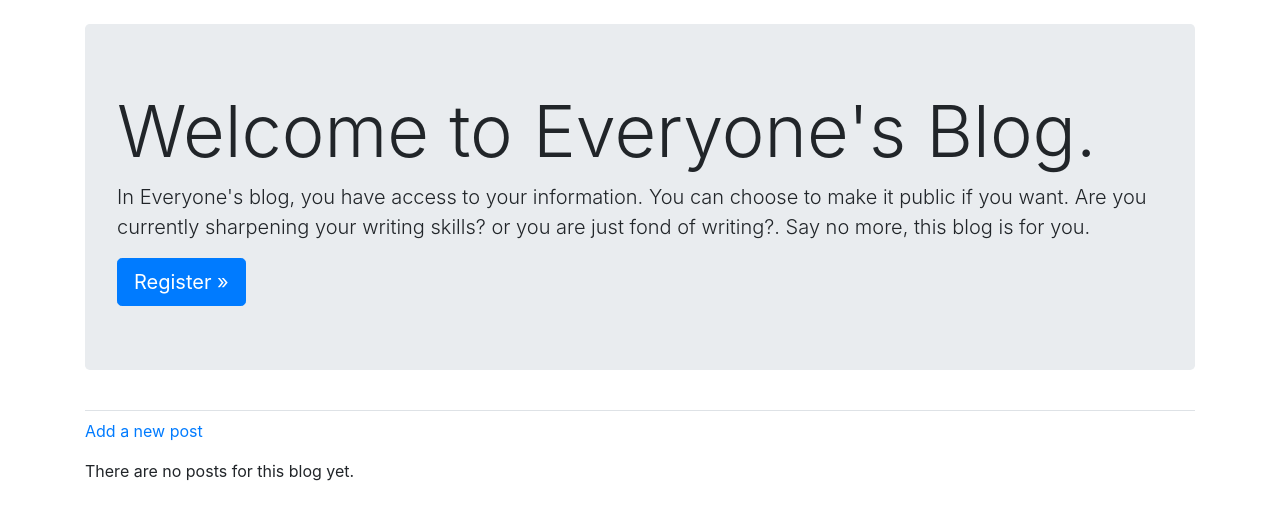
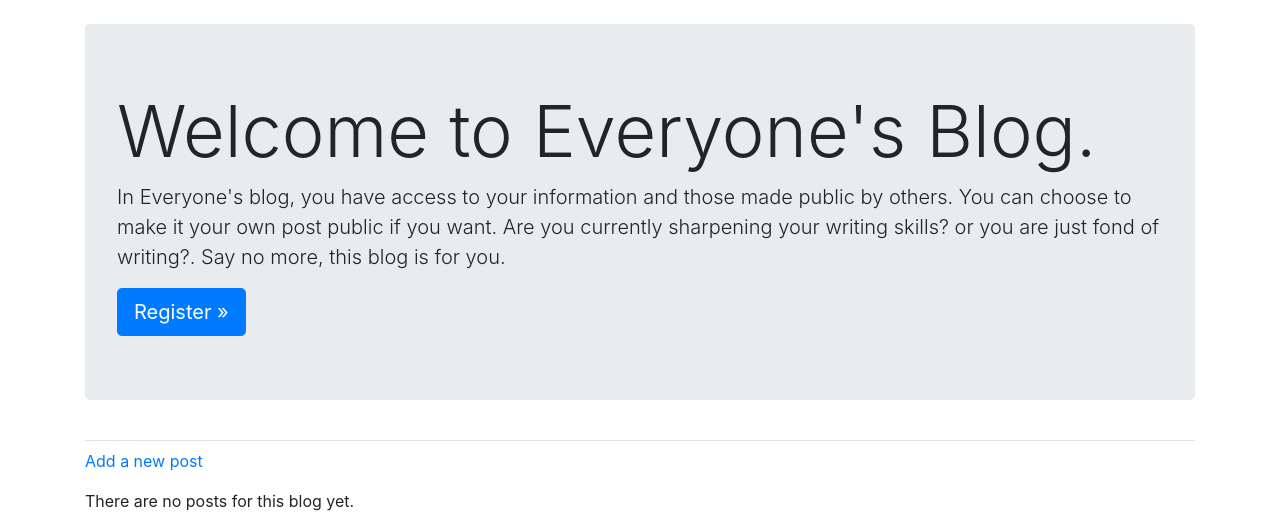
Before and after one commit to ezinneanne/ezinne-first-blog, a Django app: page / in a window 1280 px wide. Shown: the part 58-570 px from the top of the page. Run offline with Django 4.2, Linux system fonts and the light colour scheme; data that the repository does not hold is empty; some libraries are stand-ins or nearby versions.

Commit message:
minor changes

```diff
--- a/blogs/templates/blogs/index.html
+++ b/blogs/templates/blogs/index.html
@@ -7,7 +7,7 @@
           Welcome to Everyone's Blog.
       </h1>
 
-      <p class="lead">In Everyone's blog, you have access to your information. You can choose to make it public if you want. Are you currently sharpening your writing skills? or you are just fond of writing?. Say no more, this blog is for you.
+      <p class="lead">In Everyone's blog, you have access to your information and those made public by others. You can choose to make it your own post public if you want. Are you currently sharpening your writing skills? or you are just fond of writing?. Say no more, this blog is for you.
       </p>
 
       <a class="btn btn-lg btn-primary" href="{% url 'users:register' %}" role="button">Register &raquo;</a>
```
